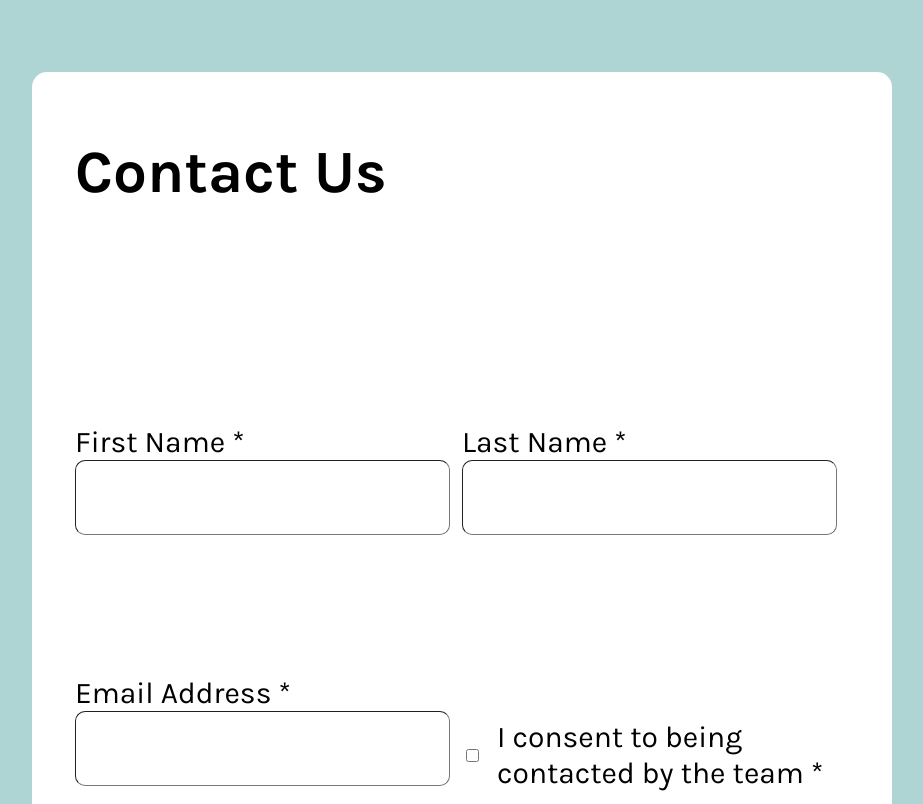
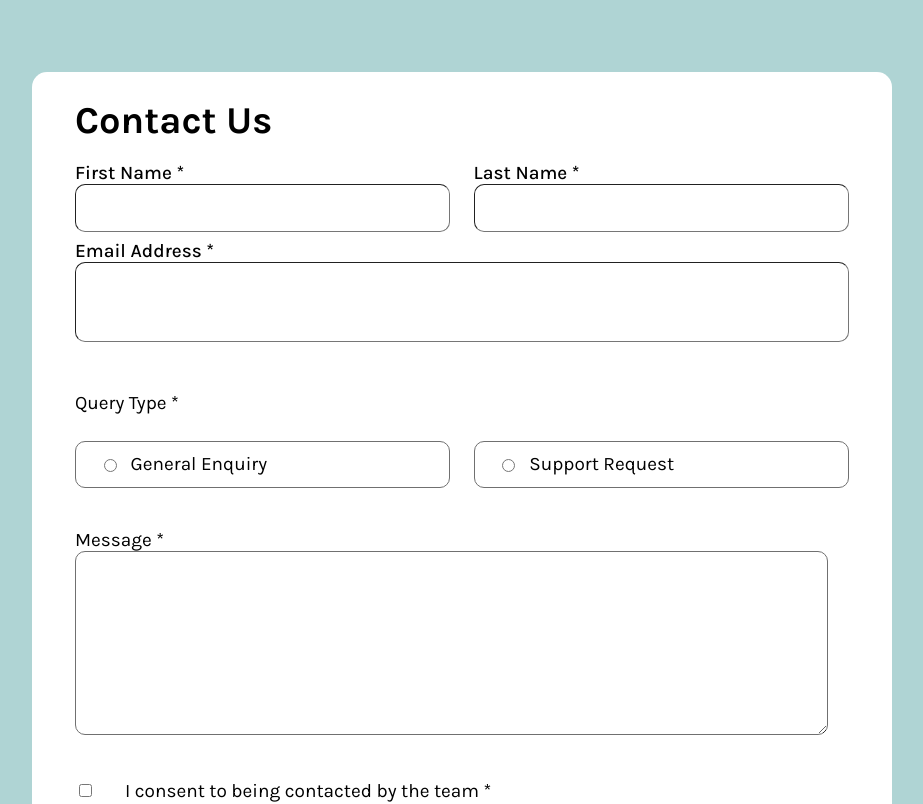
Before and after one commit to BYDINARES/Contact-form, a React (Vite) app: page / in a window 1280 px wide. Shown: the top 804 px of the page, without its empty margins (178-1101 px from the left). Built offline with nearby package versions, Linux system fonts and the light colour scheme.

Commit message:
fixing the grid display of the 992px width viewport

```diff
--- a/package.json
+++ b/package.json
@@ -26,6 +26,7 @@
     "eslint-plugin-react-hooks": "^5.2.0",
     "eslint-plugin-react-refresh": "^0.4.22",
     "globals": "^16.4.0",
+    "sass-embedded": "^1.93.2",
     "vite": "npm:rolldown-vite@7.1.14"
   },
   "overrides": {
--- a/src/App.css
+++ b/src/App.css
@@ -138,7 +138,8 @@ html body #root main form label.label-message {
 }
 html body #root main form textarea.large-message {
   border-style: none;
-  height: 60rem;
+  height: 14rem;
+  width: 96%;
   border-radius: 10px;
   border: 1px solid rgb(112, 112, 112);
   padding: 2%;
@@ -166,6 +167,7 @@ html body #root main form input.confirmation-button {
 }
 html body #root main form #submit-button {
   height: 25%;
+  min-height: 5%;
   border-style: none;
   background-color: rgb(28, 109, 87);
   color: white;
@@ -196,30 +198,58 @@ html body #root main form #submit-button:active {
   }
 }
 @media (min-width: 768px) {
+  html {
+    font-size: 24px;
+  }
   html body {
     width: 80%;
   }
+  html body #root {
+    height: 190vw;
+  }
 }
 @media (min-width: 992px) {
+  html {
+    font-size: 19px;
+  }
   html body {
     width: 70%;
+  }
+  html body div#root {
+    height: 70vw;
   }
   html body div#root form {
     display: grid;
     grid-template-columns: repeat(2, 1fr);
-    grid-template-rows: repeat(6, 1fr);
+    grid-template-rows: repeat(2, 1fr) 1.5fr auto 10% 1.5fr;
   }
-  html body div#root form .label.name {
+  html body div#root form label.label-user-infomation {
+    font-weight: 500;
+  }
+  html body div#root form label.label-user-infomation > input {
+    margin-bottom: 2%;
+    height: 2rem;
+  }
+  html body div#root form label.name {
     grid-row: 1/2;
     grid-column: 1/2;
+    justify-self: left;
   }
-  html body div#root form .label.last-name {
+  html body div#root form label.last-name {
     grid-row: 1/2;
     grid-column: 2;
+    justify-self: right;
   }
-  html body div#root form .label.email {
+  html body div#root form label.label-user-infomation.email {
     grid-row: 2/3;
     grid-column: 1/3;
+    justify-content: center;
+    width: 100%;
+    height: 100%;
+  }
+  html body div#root form label.label-user-infomation.email > input.user-information {
+    width: 100%;
+    min-height: 2rem;
   }
   html body div#root form p.pick-a-query-type {
     grid-row: 3/4;
@@ -229,22 +259,39 @@ html body #root main form #submit-button:active {
   html body div#root form label.general {
     grid-row: 3/4;
     grid-column: 1/2;
-    align-self: end;
+    align-self: center;
+    margin-top: 6%;
+    margin-bottom: 4%;
+    width: 97%;
+    justify-self: left;
   }
   html body div#root form label.support {
     grid-row: 3/4;
     grid-column: 2;
+    align-self: center;
+    margin-top: 8%;
+    margin-bottom: 4%;
+    width: 97%;
+    justify-self: right;
   }
   html body div#root form label.label-message {
     grid-row: 4/5;
     grid-column: 1/3;
+    display: flex;
+    flex-direction: column;
   }
-  html body div#root form .label.label-confirmation-button {
+  html body div#root form label.label-message textarea.large-message {
+    height: 8rem;
+  }
+  html body div#root form label.label-confirmation-button {
     grid-row: 5/6;
     grid-column: 1/3;
+    height: 100%;
   }
   html body div#root form #submit-button {
     grid-row: 6;
     grid-column: 1/3;
+    height: 60%;
+    display: flex;
   }
 }/*# sourceMappingURL=App.css.map */
--- a/src/SCSS/App.scss
+++ b/src/SCSS/App.scss
@@ -161,7 +161,8 @@ html {
           }
           textarea.large-message {
             border-style: none;
-            height: 60rem;
+            height: 14rem;
+            width: 96%;
             border-radius: 10px;
             border: 1px solid rgb(112, 112, 112);
             padding: 2%;
@@ -196,6 +197,7 @@ html {
           //The submit button
           #submit-button {
             height: 25%;
+            min-height: 5%;
             border-style: none;
             background-color: rgb(28, 109, 87);
             color: white;
@@ -237,8 +239,12 @@ html {
 // Medium devices (tablets, 768px and up) Portrait
 @media (min-width: 768px) {
   html {
+    font-size: 24px;
     body {
       width: 80%;
+      #root {
+        height: 190vw;
+      }
     }
   }
 }
@@ -246,25 +252,47 @@ html {
 // Large devices (desktops, 992px and up)
 @media (min-width: 992px) {
   html {
+    font-size: 19px;
     body {
       width: 70%;
       div#root {
+        height: 70vw;
         form {
           display: grid;
           grid-template-columns: repeat(2, 1fr);
-          grid-template-rows: repeat(6, 1fr);
+          grid-template-rows:
+            repeat(2, 1fr)
+            1.5fr auto 10% 1.5fr;
+
           //The 3 first inputs
-          .label.name {
+          label.label-user-infomation /* The class fot the three */ {
+            font-weight: 500;
+            > input {
+              margin-bottom: 2%;
+              height: 2rem;
+            }
+          }
+
+          label.name {
             grid-row: 1/2;
             grid-column: 1/2;
+            justify-self: left;
           }
-          .label.last-name {
+          label.last-name {
             grid-row: 1/2;
             grid-column: 2;
+            justify-self: right;
           }
-          .label.email {
+          label.label-user-infomation.email {
             grid-row: 2/3;
             grid-column: 1/3;
+            justify-content: center;
+            width: 100%;
+            height: 100%;
+            > input.user-information {
+              width: 100%;
+              min-height: 2rem;
+            }
           }
 
           //The 2 radio inputs
@@ -277,31 +305,46 @@ html {
           label.general {
             grid-row: 3/4;
             grid-column: 1/2;
-            align-self: end;
+            align-self: center;
+            margin-top: 6%;
+            margin-bottom: 4%;
+            width: 97%;
+            justify-self: left;
           }
           label.support {
             grid-row: 3/4;
             grid-column: 2;
+            align-self: center;
+            margin-top: 8%;
+            margin-bottom: 4%;
+            width: 97%;
+            justify-self: right;
           }
 
           //The text area message area
           label.label-message {
             grid-row: 4/5;
             grid-column: 1/3;
-            .textarea.large-message {
+            display: flex;
+            flex-direction: column;
+            textarea.large-message {
+              height: 8rem;
             }
           }
 
           //The confirmation checkbox
-          .label.label-confirmation-button {
+          label.label-confirmation-button {
             grid-row: 5/6;
             grid-column: 1/3;
+            height: 100%;
           }
 
           //The cubmit button
           #submit-button {
             grid-row: 6;
             grid-column: 1/3;
+            height: 60%;
+            display: flex;
           }
         }
       }
```
Also changed, not shown: 2 other files (tests, documents, lock files or other folders).
